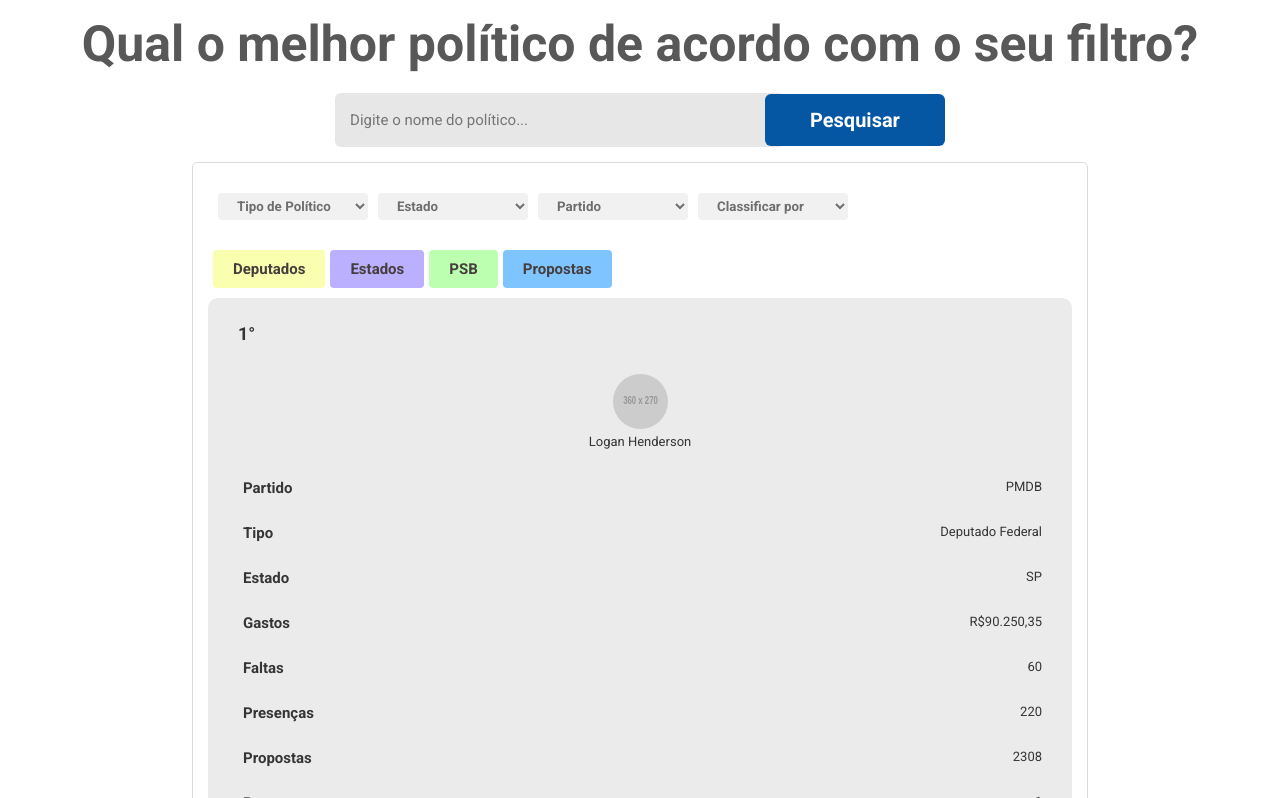
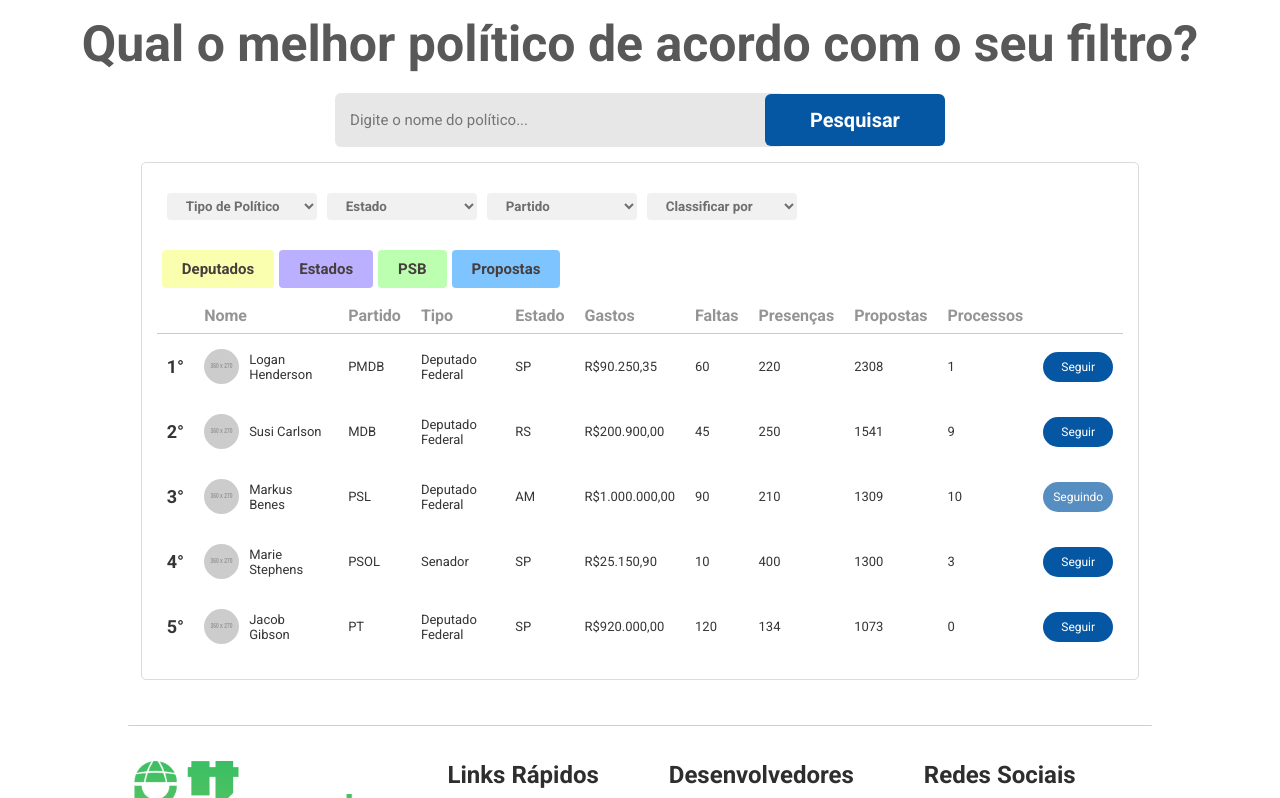
Before and after one commit to oGabrielArruda/politicando-web, a Vue app: page /#/ in a window 1280 px wide. Shown: the part 802-1600 px from the top of the page. Built offline with nearby package versions, Linux system fonts and the light colour scheme; what vue-carousel-3d would draw is missing.

Commit message:
Correção na table

```diff
--- a/src/components/table/styles.scss
+++ b/src/components/table/styles.scss
@@ -1,12 +1,12 @@
 /* responsive table */
 @mixin table-mobile {
-  @media (max-width: 1386px) {
+  @media (max-width: 1240px) {
     @content;
   }
 }
 
 @mixin table-computer {
-  @media (min-width: 1387px) {
+  @media (min-width: 1241px) {
     @content;
   }
 }
@@ -27,7 +27,7 @@
 .table-container {
   display: flex;
   flex-direction: column;
-  width: 70vw;
+  width: 78vw;
   padding: 20px 15px;
   margin: 15px 0;
   border: 1px solid rgba(189, 189, 189, 0.541);
```
